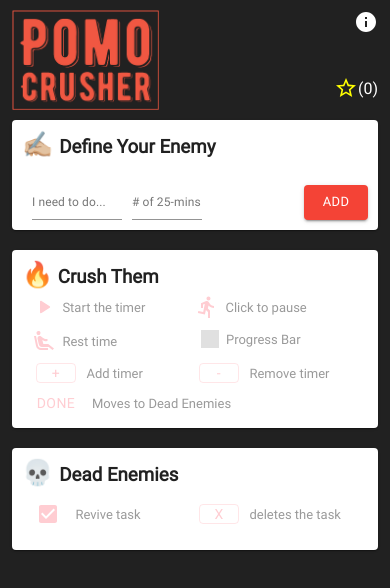
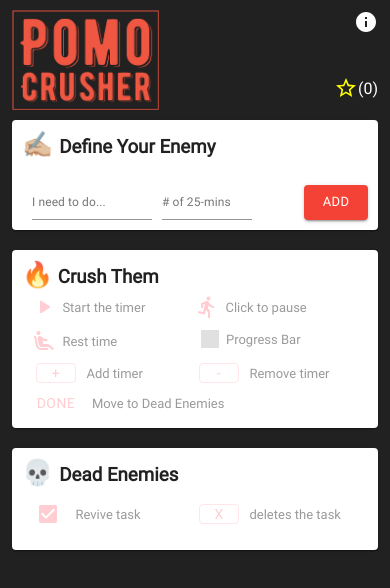
Before and after one commit to Jesscha/pomotodo, a React (Create React App) app: page / in a window 390 px wide. Shown: the top 588 px of the page. Built offline with nearby package versions, Linux system fonts and the light colour scheme.

Commit message:
edit  info content and size

```diff
--- a/src/component/info/info-container.component.jsx
+++ b/src/component/info/info-container.component.jsx
@@ -60,7 +60,6 @@
                     <li>
                         <p className="description inline">- Each  <Pomoblock /> means 25-min of Pomodore Timer. It turns to  <Pomoblock finished={true} /> once it hits 25-min. </p>
                     </li>
-
                     <li>
                         <p className="description">- <ButtonGroup color="primary" className="button-description"><Button>+</Button></ButtonGroup> adds another Pomodore Blocks on specific task.</p>
                     </li>
@@ -68,7 +67,7 @@
                         <p className="description">- <ButtonGroup color="primary" className="button-description"><Button>-</Button></ButtonGroup> subtracts another Pomodore Blocks on specific task.</p>
                     </li>
                     <li>
-                        <p className="description">- <ButtonGroup color="primary" className="button-description"><Button><BlurOnIcon /></Button></ButtonGroup> moves specific task to Dead Enemies. </p>
+                        <p className="description">- <Button className="button-description" color="primary">DONE</Button> moves specific task to Dead Enemies. </p>
                     </li>
                 </ul>
                 {/* eslint-disable-next-line */}
@@ -78,24 +77,22 @@
                         <p className="description">- This is the place where acheived tasks rest in peace.</p>
                     </li>
                     <li>
-                        <p className="description">- Once you uncheck <Checkbox color="primary" defaultChecked={true} /> , the task go back to the list above.</p>
+                        <p className="description">- <Checkbox color="primary" checked={true} /> revives the task.</p>
                     </li>
                     <li>
-                        <p className="description">- <Button color="primary" className="button-description">X</Button> deletes the task from memory. It can't be reverted.</p>
+                        <p className="description " >- <Button color="primary" className="button-description del-icon-info">X</Button> deletes the task from memory. It can't be reverted.</p>
                     </li>
                 </ul>
                 {/* eslint-disable-next-line */}
                 <h2> 🐱 Miscellaneous</h2>
                 <ul>
                     <li>
-                        <p className="description">- When <StarBorderIcon style={{ fill: "rgb(193, 193, 40)" }} /> clicked, acheieved blocks and level will show up.</p>
+                        <p className="description">- <StarBorderIcon className="acheivement-button-info" style={{ fill: "rgb(193, 193, 40)" }} /> shows acheieved blocks and level will show up.</p>
                     </li>
                     {/* <li>
                         <p className="description">- If you want to support the developer, please check this.</p>
                     </li> */}
-
                 </ul>
-
                 <span
                     className="close-icon"
                     onClick={() => {
@@ -103,11 +100,6 @@
                         infoContainer.classList.toggle("hidden")
                     }}
                 >X</span>
-
-
-
-
-
             </Paper>
         </div>
     )
--- a/src/component/info/info-container.styles.scss
+++ b/src/component/info/info-container.styles.scss
@@ -18,6 +18,8 @@
         // height: 300px;
 
     }
+
+
     p{
         font-size: 20px;
 
@@ -42,6 +44,7 @@
         .button-description{
             height: 20px;
             margin: 0 4px;
+
             // display: inline-block;
             span{
                 position: absolute;
@@ -51,6 +54,7 @@
             }
 
         }
+
     }
 
     .close-icon{
@@ -65,6 +69,14 @@
         cursor: pointer;
     }
 
+    .del-icon-info{
+        min-width: 34px;
+    }
+
+    .acheivement-button-info{
+        margin: 0 10px;
+    }
+
 
 
 }
--- a/src/component/input-container/inputcontainer.styles.scss
+++ b/src/component/input-container/inputcontainer.styles.scss
@@ -78,13 +78,13 @@
 
     @media (max-width: 446px) {
         .todo-input{
-            width: 90px;
+            width: 120px;
             label{
                 font-size: 12px;
             }
         }
         .pomo-count{
-            width: 70px;
+            width: 90px;
             margin-left: 10px;
             label{
                 font-size: 12px;
--- a/src/component/todo-info/todo-container-info.component.jsx
+++ b/src/component/todo-info/todo-container-info.component.jsx
@@ -31,7 +31,7 @@
                 <p className="description"><ButtonGroup color="secondary" className="button-description"><Button>-</Button></ButtonGroup>&nbsp; Remove timer</p>
             </li>
             <li className= "full">
-                <p className="description"><Button color="secondary" className="button-description done-button-info">Done</Button> Moves to Dead Enemies </p>
+                <p className="description"><Button color="secondary" className="button-description done-button-info">Done</Button> Move to Dead Enemies </p>
             </li>
 
         </ul>
```
